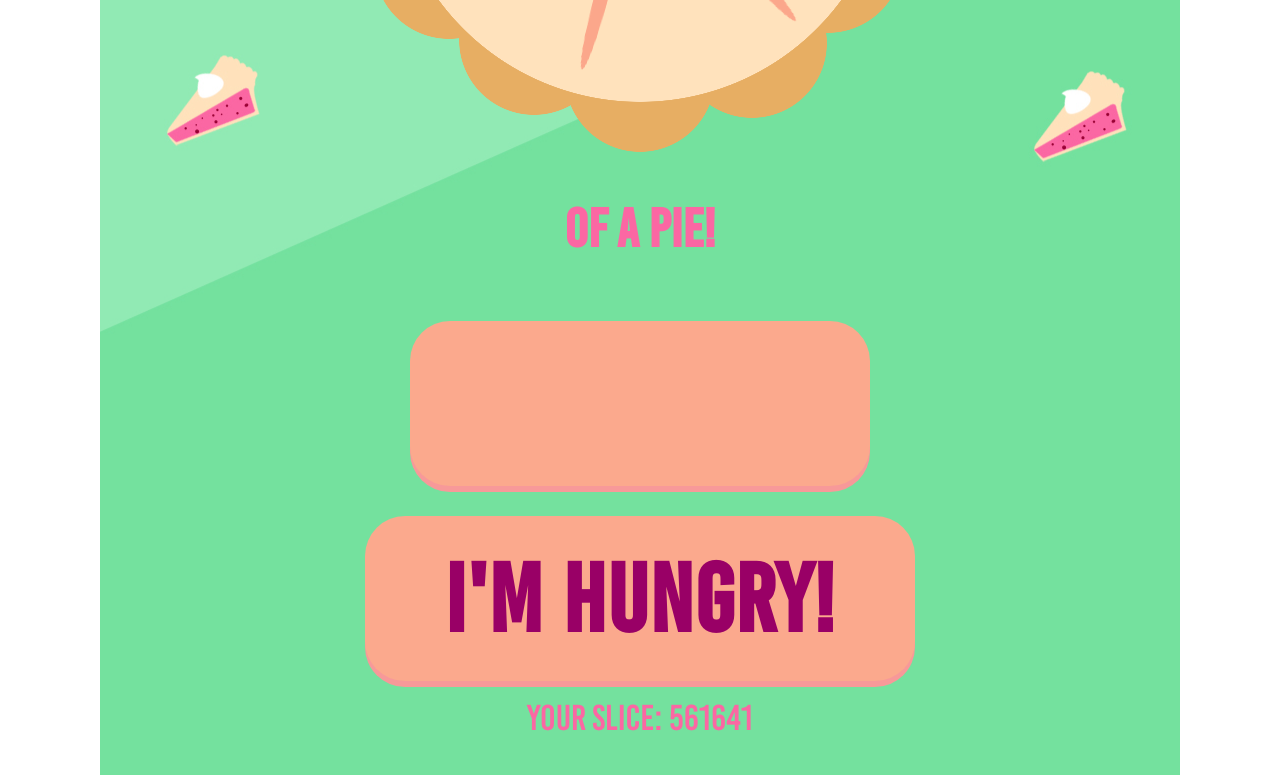
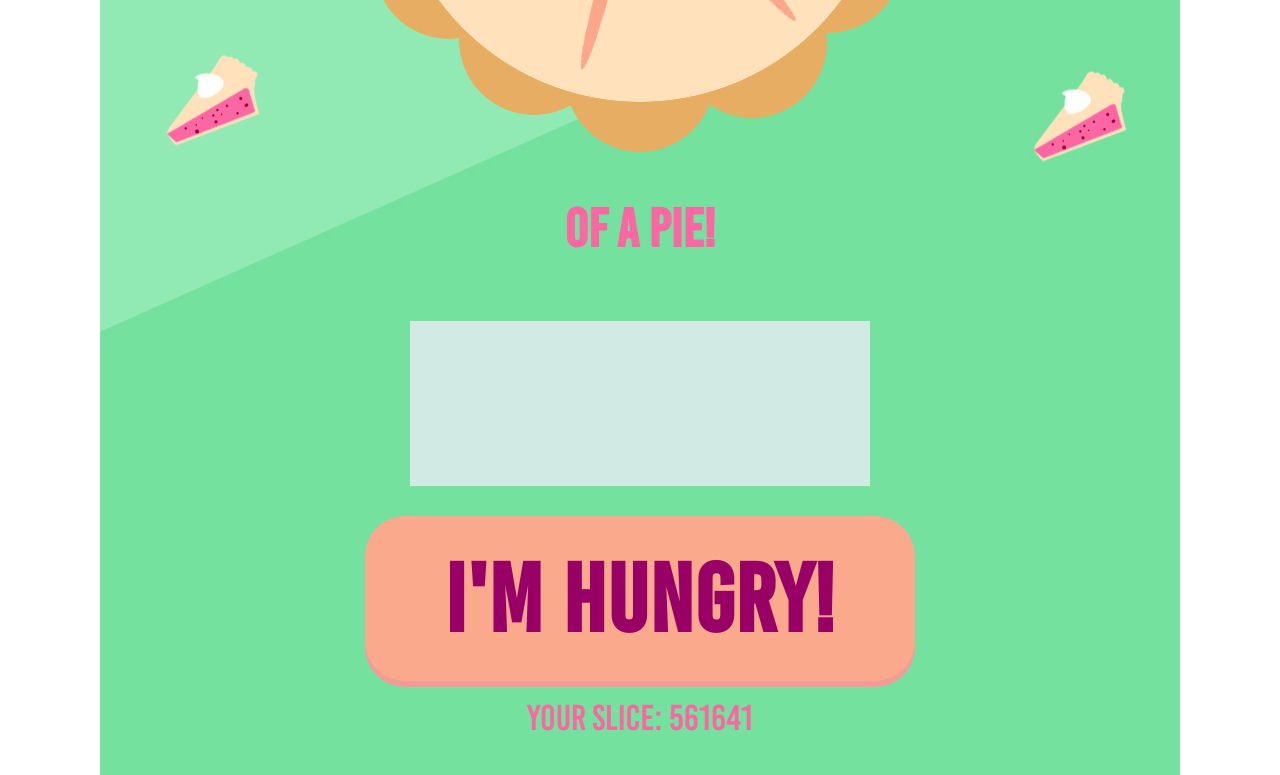
Before and after one commit to ngzhian/pie-say, a plain HTML site: page index.html in a window 1280 px wide. Shown: the part 603-1378 px from the top of the page. Drawn offline with nearby package versions, Linux system fonts and the light colour scheme.

Commit message:
Update index.html

```diff
--- a/index.html
+++ b/index.html
@@ -24,7 +24,7 @@
 		</div>
 
 		<form id="addPie">
-			<input id="otherPass" type="text" class="btn btn-2 btn-2g">
+			<input id="otherPass" type="text" class="btn btn-1">
 			<br/>
 			<button id="hungry" class="btn btn-2 btn-2g" type="button">I'm hungry!</button>
 		</form>
```
